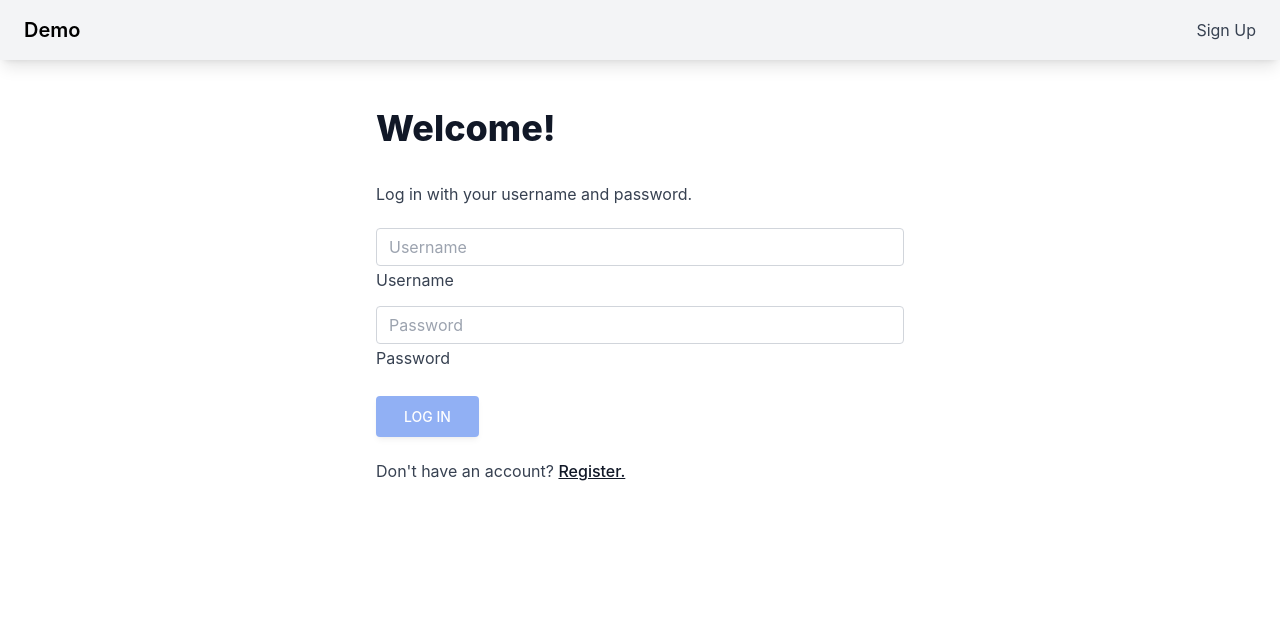
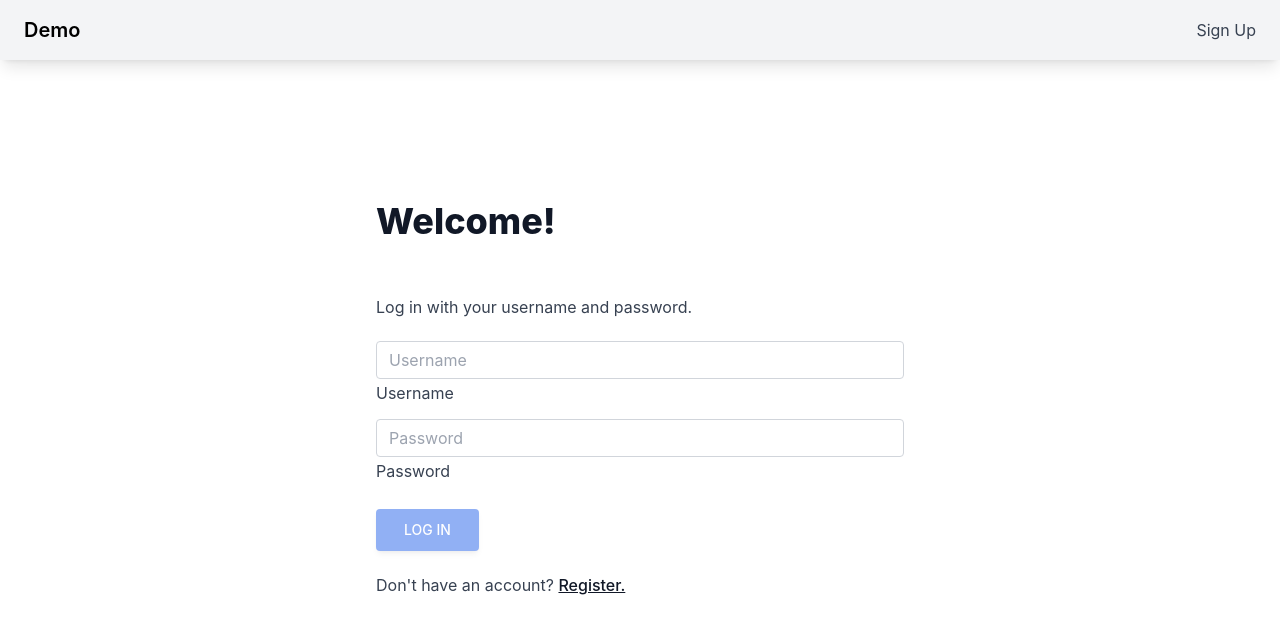
Before and after one commit to VAOkolo/react_flask_login, a React (Create React App) app in the folder client/: page / in a window 1280 px wide. Shown: the top 634 px of the page. Built offline with nearby package versions, Linux system fonts and the light colour scheme; no server answers; what tw-elements would draw is missing.

Commit message:
Fix navbar to top and center layout contents

```diff
--- a/client/src/components/AuthWrapper.js
+++ b/client/src/components/AuthWrapper.js
@@ -10,7 +10,7 @@ const AuthWrapper = ({ children }) => {
   switch (true) {
     case pending:
       return (
-        <Layout className="h-[90vh]">
+        <Layout>
           <div className="h-[100%] flex justify-center items-center">
             <Spinner className="w-12 h-12" />
           </div>
--- a/client/src/components/Layout.js
+++ b/client/src/components/Layout.js
@@ -1,6 +1,19 @@
 const Layout = ({ className, children }) => {
   return (
-    <div className={`container mx-auto max-w-xl px-6 py-12 prose ${className}`}>
+    <div
+      className={`
+        container
+        mx-auto
+        max-w-xl
+        px-6
+        h-[100vh]
+        flex
+        flex-col
+        justify-center
+        prose
+      ${className}
+      `}
+    >
       {children}
     </div>
   );
--- a/client/src/components/Navbar.js
+++ b/client/src/components/Navbar.js
@@ -6,7 +6,7 @@ const Navbar = () => {
   return (
     <div>
       <nav
-        className="relative
+        className="fixed
         w-full
         flex
         flex-wrap
--- a/client/src/views/Inside.js
+++ b/client/src/views/Inside.js
@@ -15,18 +15,20 @@ const Inside = () => {
   return (
     <AuthWrapper>
       <Layout>
-        <h1>Welcome inside!</h1>
+        <h1>Welcome inside, {user.username}!</h1>
 
-        {user
-          ? steps.map(({ key, description }) => {
+        {user ? (
+          <div>
+            {steps.map(({ key, description }) => {
               return (
-                <div key={key}>
-                  <h2>{description}</h2>
-                  <p className="text-6xl font-light">{user[key]}</p>
+                <div key={key} className="my-8">
+                  <h2 className="my-4">{description}:</h2>
+                  <div className="text-4xl font-light">{user[key]}</div>
                 </div>
               );
-            })
-          : null}
+            })}
+          </div>
+        ) : null}
       </Layout>
     </AuthWrapper>
   );
```
